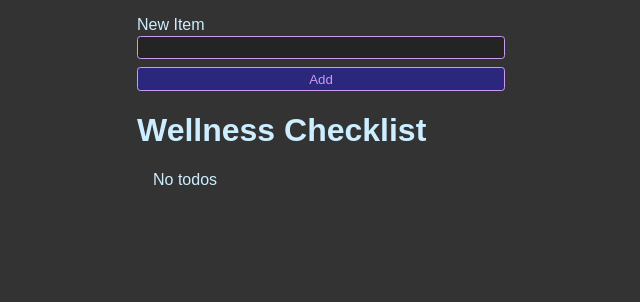
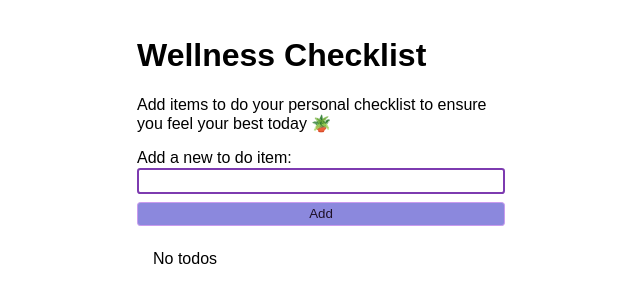
Before and after one commit to alondramora/wellness-checklist, a React (Vite) app: page / in a window 1280 px wide. Shown: the top 302 px of the page, without its empty margins (319-959 px from the left). Built offline with nearby package versions, Linux system fonts and the light colour scheme.

Commit message:
fixed some of the css

```diff
--- a/src/App.jsx
+++ b/src/App.jsx
@@ -43,8 +43,12 @@ export default function App() {
 
   return (
     <>
+      <h1>Wellness Checklist</h1>
+      <p>
+        Add items to do your personal checklist to ensure you feel your best
+        today 🪴{" "}
+      </p>
       <NewTodoForm onSubmit={addTodo} />
-      <h1>Wellness Checklist</h1>
       <TodoList todos={todos} toggleTodo={toggleTodo} deleteTodo={deleteTodo} />
     </>
   );
--- a/src/NewTodoForm.jsx
+++ b/src/NewTodoForm.jsx
@@ -15,7 +15,7 @@ export default function NewTodoForm({ onSubmit }) {
   return (
     <form onSubmit={handleSubmit} className="new-item-form">
       <div className="form-row">
-        <label htmlFor="input">New Item</label>
+        <label htmlFor="input">Add a new to do item:</label>
         <input
           value={newItem}
           onChange={(e) => setNewItem(e.target.value)}
--- a/src/styles.css
+++ b/src/styles.css
@@ -4,8 +4,8 @@
 }
 
 body {
-  background: #333;
-  color: hsl(200, 100%, 90%);
+  background: white;
+  color: black;
   max-width: 400px;
   padding: 1rem;
   margin: 0 auto;
@@ -15,6 +15,7 @@ body {
   display: flex;
   flex-direction: column;
   gap: 0.5rem;
+  margin-bottom: 1.5rem;
 }
 
 .form-row {
@@ -26,7 +27,7 @@ body {
 .btn {
   background: hsla(242, 73%, 43%, 0.526);
   border: 1px solid hsl(274, 71%, 77%);
-  color: hsl(274, 71%, 77%);
+  color: hsl(275, 44%, 11%);
   padding: 0.25em 0.5em;
   border-radius: 0.25em;
   cursor: pointer;
@@ -35,7 +36,7 @@ body {
 
 .btn:hover,
 .btn:focus-visible {
-  background: hsla(324, 58%, 54%, 0.742);
+  background: hsl(110, 38%, 54%);
 }
 
 .btn.btn-danger {
@@ -51,15 +52,15 @@ body {
 
 .new-item-form input {
   outline: none;
-  border: 1px solid hsl(274, 71%, 77%);
-  background: hsl(0, 0%, 14%);
+  border: 2px solid hsl(274, 50%, 46%);
+  background: white;
   border-radius: 0.25em;
   padding: 0.25em 0.5em;
-  color: hsl(200, 100%, 90%);
+  color: hsl(195, 100%, 1%);
 }
 
 .new-item-form input:focus {
-  border: 1px solid hsl(200, 100%, 70%);
+  border: 2px solid hsl(110, 38%, 54%);
 }
 
 .header {
```
